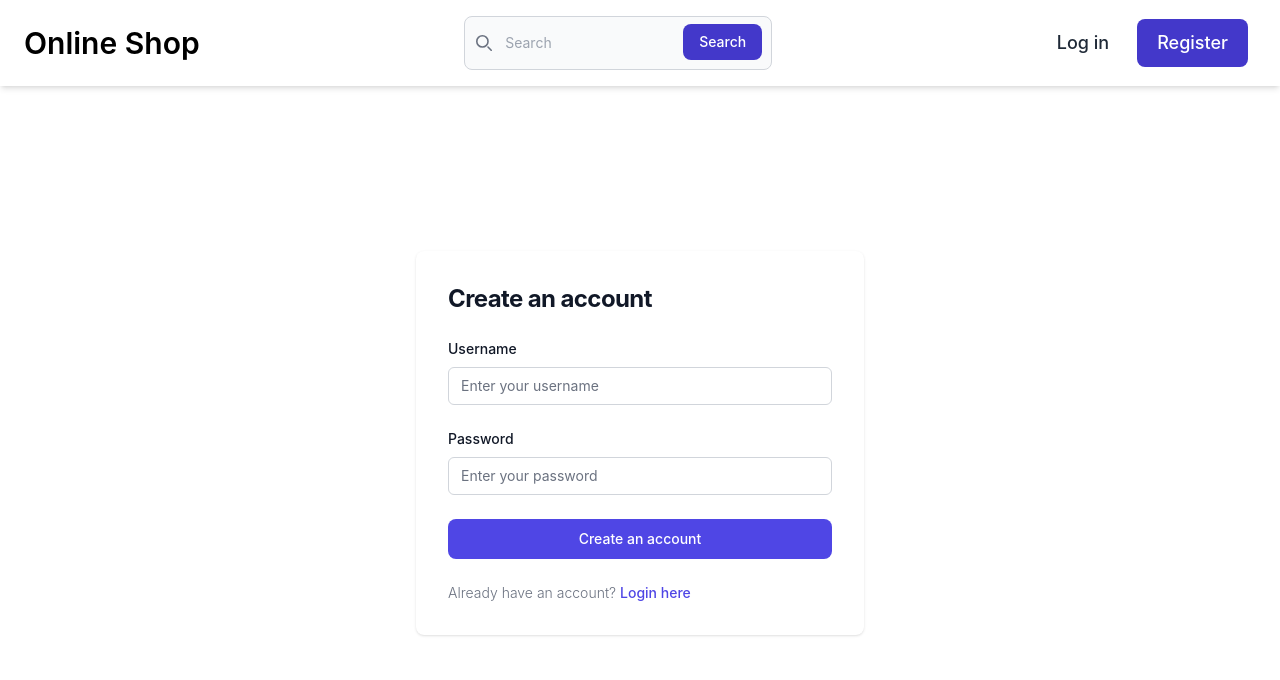
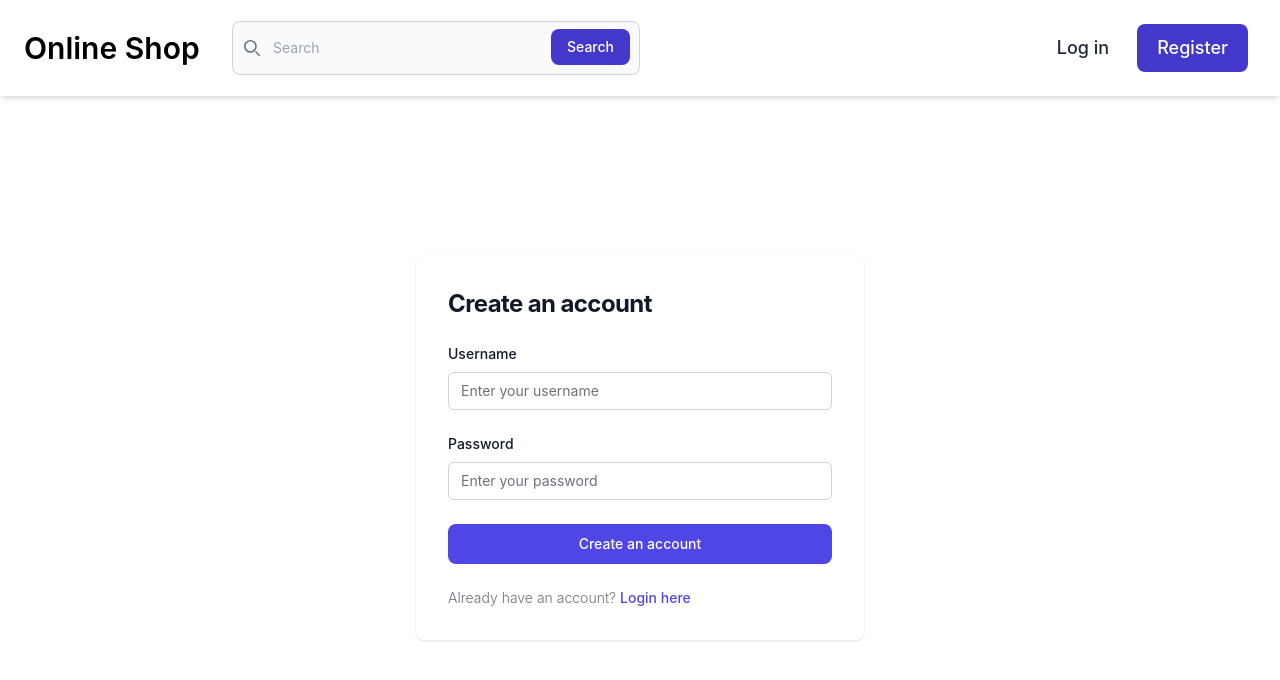
Before and after one commit to valeian3/online-store, a React (Vite) app: page /register in a window 1280 px wide. Shown: the top 680 px of the page. Built offline with nearby package versions, Linux system fonts and the light colour scheme; no server answers.

Commit message:
general layout update

```diff
--- a/src/components/Header.tsx
+++ b/src/components/Header.tsx
@@ -26,13 +26,13 @@ function Header() {
     <header className="h-24 z-10 shadow-md">
       <nav className="h-full bg-white border-gray-200 px-4 laptop:px-6 py-2.5 dark:bg-gray-800">
         <div className="h-full flex justify-between items-center">
-          <a href="/" className="flex items-center">
+          <div className="flex w-2/4">
+            <a href="/" className="flex items-center w-52">
               <p className="text-3xl font-semibold dark:text-white">
                 Online Shop
               </p>
             </a>
-
-          <form className="w-1/4">
+            <form className="grow">
               <label
                 htmlFor="search"
                 className="mb-2 text-sm font-medium text-gray-900 sr-only dark:text-white"
@@ -75,6 +75,7 @@ function Header() {
                 </button>
               </div>
             </form>
+          </div>
 
           <div className="flex items-center laptop:order-2">
             <button
@@ -124,62 +125,6 @@ function Header() {
               </svg>
             </button>
           </div>
-          {/* <div
-            className="hidden justify-between items-center w-full laptop:flex laptop:w-auto laptop:order-1"
-            id="mobile-menu-2"
-          >
-            <ul className="flex flex-col mt-4 font-medium laptop:flex-row laptop:space-x-8 laptop:mt-0">
-              <li>
-                <a
-                  href="#"
-                  className="block py-2 pr-4 pl-3 text-white rounded bg-primary-700 laptop:bg-transparent laptop:text-primary-700 laptop:p-0 dark:text-white"
-                  aria-current="page"
-                >
-                  Home
-                </a>
-              </li>
-              <li>
-                <a
-                  href="#"
-                  className="block py-2 pr-4 pl-3 text-gray-700 border-b border-gray-100 hover:bg-gray-50 laptop:hover:bg-transparent laptop:border-0 laptop:hover:text-primary-700 laptop:p-0 dark:text-gray-400 laptop:dark:hover:text-white dark:hover:bg-gray-700 dark:hover:text-white laptop:dark:hover:bg-transparent dark:border-gray-700"
-                >
-                  Company
-                </a>
-              </li>
-              <li>
-                <a
-                  href="#"
-                  className="block py-2 pr-4 pl-3 text-gray-700 border-b border-gray-100 hover:bg-gray-50 laptop:hover:bg-transparent laptop:border-0 laptop:hover:text-primary-700 laptop:p-0 dark:text-gray-400 laptop:dark:hover:text-white dark:hover:bg-gray-700 dark:hover:text-white laptop:dark:hover:bg-transparent dark:border-gray-700"
-                >
-                  Marketplace
-                </a>
-              </li>
-              <li>
-                <a
-                  href="#"
-                  className="block py-2 pr-4 pl-3 text-gray-700 border-b border-gray-100 hover:bg-gray-50 laptop:hover:bg-transparent laptop:border-0 laptop:hover:text-primary-700 laptop:p-0 dark:text-gray-400 laptop:dark:hover:text-white dark:hover:bg-gray-700 dark:hover:text-white laptop:dark:hover:bg-transparent dark:border-gray-700"
-                >
-                  Features
-                </a>
-              </li>
-              <li>
-                <a
-                  href="#"
-                  className="block py-2 pr-4 pl-3 text-gray-700 border-b border-gray-100 hover:bg-gray-50 laptop:hover:bg-transparent laptop:border-0 laptop:hover:text-primary-700 laptop:p-0 dark:text-gray-400 laptop:dark:hover:text-white dark:hover:bg-gray-700 dark:hover:text-white laptop:dark:hover:bg-transparent dark:border-gray-700"
-                >
-                  Team
-                </a>
-              </li>
-              <li>
-                <a
-                  href="#"
-                  className="block py-2 pr-4 pl-3 text-gray-700 border-b border-gray-100 hover:bg-gray-50 laptop:hover:bg-transparent laptop:border-0 laptop:hover:text-primary-700 laptop:p-0 dark:text-gray-400 laptop:dark:hover:text-white dark:hover:bg-gray-700 dark:hover:text-white laptop:dark:hover:bg-transparent dark:border-gray-700"
-                >
-                  Contact
-                </a>
-              </li>
-            </ul>
-          </div> */}
         </div>
       </nav>
     </header>
--- a/src/components/sidebar/Sidebar.tsx
+++ b/src/components/sidebar/Sidebar.tsx
@@ -3,7 +3,7 @@ import { ReactNode } from 'react'
 function Sidebar({ children }: { children: ReactNode }) {
   return (
     <aside className="hidden tablet:block">
-      <nav className="h-[calc(100vh-64px)] w-56 flex flex-col bg-white border-r">
+      <nav className="h-[calc(100vh-96px)] w-56 flex flex-col bg-white border-r">
         <ul className="flex-1 overflow-y-auto">{children}</ul>
       </nav>
     </aside>
--- a/src/layout/SidebarLayout.tsx
+++ b/src/layout/SidebarLayout.tsx
@@ -9,7 +9,7 @@ type SidebarLayoutProps = {
 
 const SidebarLayout: FC<SidebarLayoutProps> = ({ sidebar, children }) => {
   return (
-    <div className="h-full flex flex-row">
+    <div className="flex flex-row grow">
       {sidebar}
       <section className="grow tablet:px-8 tablet:py-4 overflow-y-auto max-h-[calc(100vh-96px)]">
         <Breadcrumbs />
--- a/src/pages/Login.tsx
+++ b/src/pages/Login.tsx
@@ -29,7 +29,7 @@ function Login() {
   }
 
   return (
-    <div className="h-full flex flex-col justify-center">
+    <div className="flex flex-col grow justify-center">
       <div className="sm:mx-auto sm:w-full sm:max-w-md">
         <h2 className="mt-6 text-center text-3xl font-extrabold text-gray-900">
           Sign in to your account
--- a/src/pages/Register.tsx
+++ b/src/pages/Register.tsx
@@ -28,7 +28,7 @@ function Register() {
   }
 
   return (
-    <div className="h-full flex flex-col justify-center sm:px-6 lg:px-8">
+    <div className="flex flex-col grow justify-center sm:px-6 lg:px-8">
       <div className="flex flex-col items-center justify-center">
         <div className="w-full bg-white rounded-lg tablet:shadow dark:border md:mt-0 sm:max-w-md xl:p-0 dark:bg-gray-800 dark:border-gray-700">
           <div className="p-6 space-y-4 md:space-y-6 sm:p-8">
```
Lines whose indentation alone changed are shown as unchanged.
